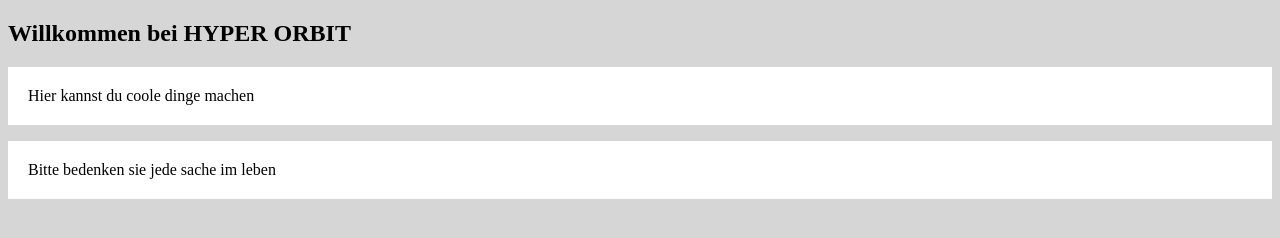
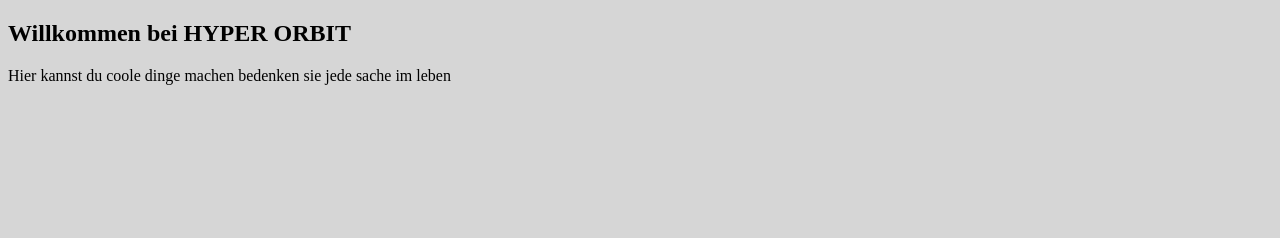
Before and after one commit to fabihorn/Hyperorbit, a plain HTML site: page index.html in a window 1280 px wide. Drawn offline with Linux system fonts and the light colour scheme.

Commit message:
instead of <p> i did <a>

```diff
--- a/index.html
+++ b/index.html
@@ -8,7 +8,7 @@
 </head>
 <body>
     <h2>Willkommen bei HYPER ORBIT</h2>
-    <p>Hier kannst du coole dinge machen</p>
-    <p>Bitte bedenken sie jede sache im leben</p>
+    <a>Hier kannst du coole dinge machen</a>
+    <a> bedenken sie jede sache im leben</a>
 </body>
 </html>
```
